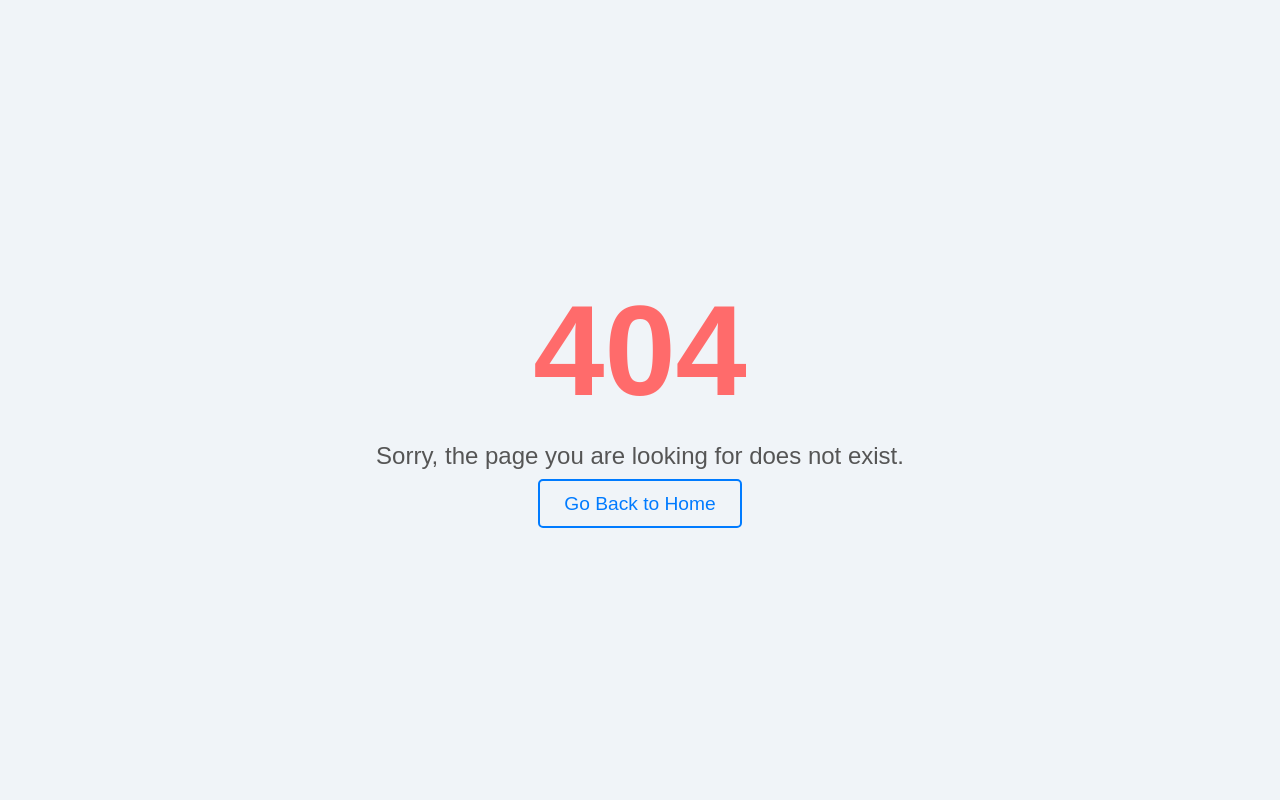
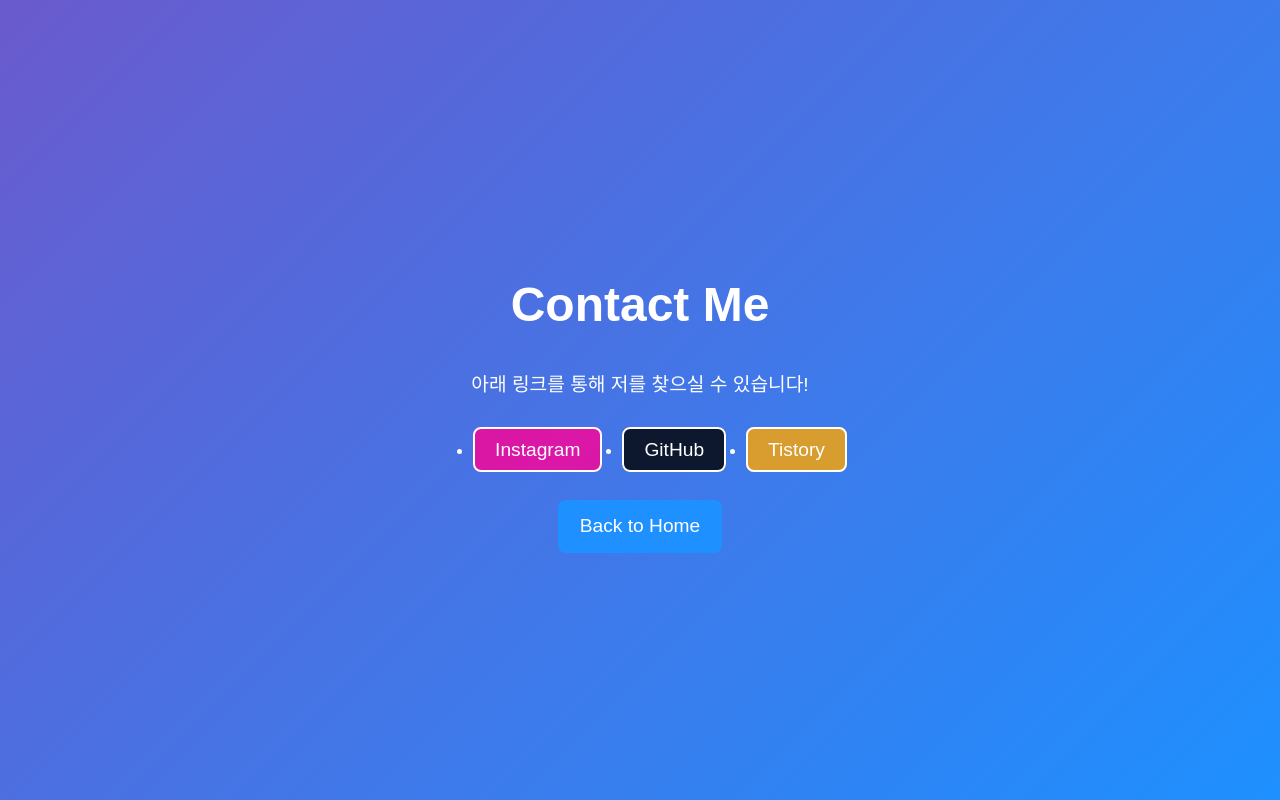
Before and after one commit to ChoiTheCreator/TheFashionArchive, a React (Vite) app in the folder shoe/: page /contact in a window 1280 px wide. Before the commit this address had no page. Built offline with nearby package versions, Linux system fonts and the light colour scheme; the HTML template or start-up script is replaced by a standard one.

Commit message:
append ContactPage & AboutPage with styling

```diff
--- a/shoe/src/App.jsx
+++ b/shoe/src/App.jsx
@@ -5,9 +5,10 @@
 import Navbar from './Components/Navbar';
 import Hero from './Components/Hero';
 import ShoeList from './Components/ShoeList';
-
+import ContactPage from './Pages/ContactPage';
 import { useNavigate, Outlet, Routes, Route } from 'react-router-dom';
 import NotFound from './Pages/NotFound';
+import AboutPage from './Pages/AboutPage';
 function App() {
   //따로 만든 Shoedata.jsx에서 가져온 객체배열임! (export + import 해서 state로 담음,) [{obj1, obj2 ,, 이 형태임}]
   const [shoes, setShoes] = useState(Shoedata);
@@ -27,10 +28,11 @@
           }
         ></Route>
 
-        {/* 상세페이지  + 중첩라우팅으로 이상하게 /about/detail 쓰는것보단 이게 훨씬 나음*/}
-        <Route path="/about" element={<div>상세피이지</div>}>
-          <Route path="detail"></Route>
-        </Route>
+        {/* 상세페이지  + 중첩라우팅으로 이상하게 /about/detail 쓰는것보단 이게 훨씬 낫다
+        그러나, 중첩 라우팅의 자식 라우팅은 path 작성시 /빼고 해야함 -> contact
+        그러나 난 굳이 쓰고싶지 않아서 안썼다. 뭔가 중첩라우팅으로 한정되서 기분이 안좋아짐*/}
+        <Route path="/about" element={<AboutPage></AboutPage>}></Route>
+        <Route path="/contact" element={<ContactPage></ContactPage>}></Route>
 
         {/* 404 페이지 */}
         <Route path="*" element={<NotFound></NotFound>}></Route>
--- /dev/null
+++ b/shoe/src/Pages/AboutPage.jsx
@@ -0,0 +1,34 @@
+import React from 'react';
+import '../Style/AboutPage.css'; // 스타일 파일을 별도로 관리
+import { Link } from 'react-router-dom';
+
+const AboutPage = () => {
+  return (
+    <div className="about-container">
+      <div className="about-content">
+        <h1 className="about-title">About Me</h1>
+        <p className="about-text">
+          안녕하세요! 저는 패션을 사랑하는 개발자입니다. 이 블로그는 저만의 신발
+          컬렉션과 이야기를 담고 있으며, 다양한 스타일과 트렌드를 공유합니다.
+          제가 좋아하는 브랜드와 패션 팁도 함께 확인해보세요!
+        </p>
+        <p className="about-text">
+          관심을 가져주셔서 감사합니다. 함께 스타일을 완성해봅시다!
+        </p>
+
+        {/* 버튼 그룹 컨테이너 */}
+        <div className="button-group">
+          <Link to="/contact" className="about-link">
+            CONTACT ME!
+          </Link>
+
+          <Link to="/" className="back-home-link">
+            Back to Home
+          </Link>
+        </div>
+      </div>
+    </div>
+  );
+};
+
+export default AboutPage;
--- /dev/null
+++ b/shoe/src/Pages/ContactPage.jsx
@@ -0,0 +1,53 @@
+import React from 'react';
+import '../Style/ContactPage.css'; // 스타일 파일을 별도로 관리
+import { Link } from 'react-router-dom';
+
+const ContactPage = () => {
+  return (
+    <div className="contact-container">
+      <h1 className="contact-title">Contact Me</h1>
+      <p className="contact-text">아래 링크를 통해 저를 찾으실 수 있습니다!</p>
+      <ul className="contact-links">
+        <li>
+          <a
+            href="https://www.instagram.com/your-instagram"
+            target="_blank"
+            rel="noopener noreferrer"
+            className="contact-link instagram"
+          >
+            Instagram
+          </a>
+        </li>
+        <li>
+          <a
+            href="https://github.com/your-github"
+            target="_blank"
+            rel="noopener noreferrer"
+            className="contact-link github"
+          >
+            GitHub
+          </a>
+        </li>
+        <li>
+          <a
+            href="https://your-tistory.tistory.com"
+            target="_blank"
+            rel="noopener noreferrer"
+            className="contact-link tistory"
+          >
+            Tistory
+          </a>
+        </li>
+      </ul>
+
+      {/* 버튼 그룹 컨테이너 */}
+      <div className="button-group">
+        <Link to="/" className="back-home-link">
+          Back to Home
+        </Link>
+      </div>
+    </div>
+  );
+};
+
+export default ContactPage;
--- /dev/null
+++ b/shoe/src/Style/AboutPage.css
@@ -0,0 +1,94 @@
+/* AboutPage.css */
+.about-container {
+  width: 100vw; /* 뷰포트 너비 100% */
+  height: 100vh; /* 뷰포트 높이 100% */
+  display: flex;
+  align-items: center;
+  justify-content: center;
+  background: linear-gradient(
+    135deg,
+    #6a5acd,
+    #1e90ff
+  ); /* 보라색에서 파란색으로 그라데이션 */
+  color: #333;
+  font-family: 'Arial', sans-serif;
+  padding: 20px;
+  box-sizing: border-box;
+}
+
+.about-content {
+  max-width: 800px;
+  text-align: center;
+  background: white;
+  padding: 40px;
+  border-radius: 15px;
+  box-shadow: 0 4px 20px rgba(0, 0, 0, 0.1);
+}
+
+.about-title {
+  font-size: 3rem;
+  font-weight: bold;
+  margin-bottom: 20px;
+  color: #1e90ff; /* 파란색 강조 */
+}
+
+.about-text {
+  font-size: 1.2rem;
+  line-height: 1.8;
+  margin-bottom: 20px;
+  color: #555;
+}
+
+@media (max-width: 768px) {
+  .about-title {
+    font-size: 2.5rem;
+  }
+
+  .about-text {
+    font-size: 1rem;
+  }
+}
+.about-link {
+  display: inline-block;
+  margin-top: 20px;
+  padding: 10px 20px;
+  font-size: 1.2rem;
+  color: #ffffff;
+  background-color: #1e90ff;
+  text-decoration: none;
+  border-radius: 8px;
+  transition: background-color 0.3s, transform 0.2s;
+}
+
+.about-link:hover {
+  background-color: #6a5acd;
+  transform: scale(1.05);
+}
+/* 공통 스타일 */
+.button-group {
+  display: flex;
+  gap: 15px; /* 버튼 간격 */
+  justify-content: center; /* 버튼 중앙 정렬 */
+  margin-top: 20px; /* 버튼 그룹과 위 컨텐츠 간 간격 */
+}
+
+.about-link,
+.back-home-link {
+  display: inline-block;
+  padding: 10px 20px;
+  font-size: 1.2rem;
+  color: white;
+  background-color: #1e90ff;
+  text-decoration: none;
+  border-radius: 8px;
+  border: 2px solid transparent;
+  transition: background-color 0.3s, color 0.3s, transform 0.2s;
+}
+
+.about-link:hover,
+.back-home-link:hover {
+  background-color: #ffffff;
+  color: #1e90ff;
+  border-color: #1e90ff;
+  transform: scale(1.05);
+}
--- /dev/null
+++ b/shoe/src/Style/ContactPage.css
@@ -0,0 +1,91 @@
+/* ContactPage.css */
+.contact-container {
+  width: 100vw; /* 뷰포트 너비 */
+  height: 100vh; /* 뷰포트 높이 */
+  display: flex;
+  flex-direction: column;
+  align-items: center;
+  justify-content: center;
+  background: linear-gradient(
+    135deg,
+    #6a5acd,
+    #1e90ff
+  ); /* 보라-파랑 그라데이션 */
+  color: #fff;
+  font-family: 'Arial', sans-serif;
+}
+
+.contact-title {
+  font-size: 3rem;
+  font-weight: bold;
+  margin-bottom: 20px;
+  color: #ffffff;
+}
+
+.contact-text {
+  color: white;
+  font-size: 1.2rem;
+  margin-bottom: 20px;
+  text-align: center;
+}
+
+.contact-links {
+  display: flex;
+  gap: 20px;
+}
+
+.contact-link {
+  list-style: none;
+  font-size: 1.2rem;
+  color: #fff;
+  text-decoration: none;
+  padding: 10px 20px;
+  border: 2px solid #ffffff;
+  border-radius: 8px;
+  transition: background-color 0.3s, color 0.3s;
+}
+
+.contact-link:hover {
+  background-color: #ffffff;
+  color: #1e90ff;
+}
+
+.instagram {
+  background-color: rgba(255, 0, 150, 0.8);
+}
+
+.github {
+  background-color: rgba(0, 0, 0, 0.8);
+}
+
+.tistory {
+  background-color: rgba(255, 165, 0, 0.8);
+}
+/* 공통 스타일 (이거 스타일 컴포넌트로 분리해야하나 .. 흠) */
+.button-group {
+  display: flex;
+  gap: 15px; /* 버튼 간격 */
+  justify-content: center; /* 버튼 중앙 정렬 */
+  margin-top: 20px; /* 버튼 그룹과 위 컨텐츠 간 간격 */
+}
+
+.about-link,
+.back-home-link {
+  display: inline-block;
+  padding: 10px 20px;
+  font-size: 1.2rem;
+  color: white;
+  background-color: #1e90ff;
+  text-decoration: none;
+  border-radius: 8px;
+  border: 2px solid transparent;
+  transition: background-color 0.3s, color 0.3s, transform 0.2s;
+}
+
+.about-link:hover,
+.back-home-link:hover {
+  background-color: #ffffff;
+  color: #1e90ff;
+  border-color: #1e90ff;
+  transform: scale(1.05);
+}
```
